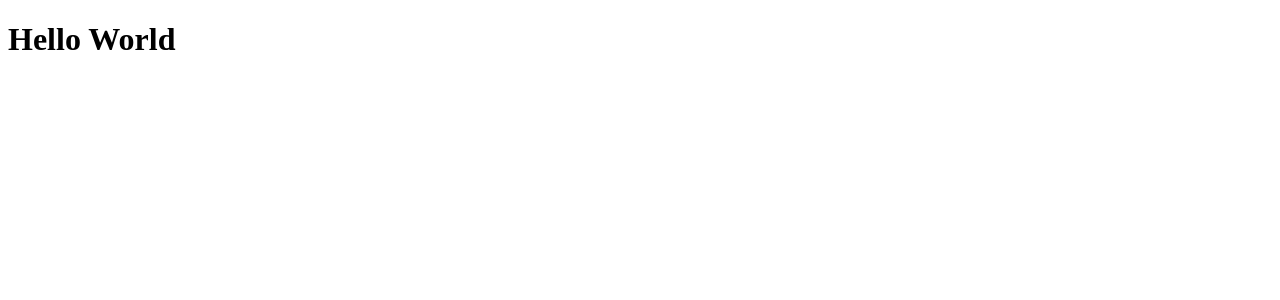
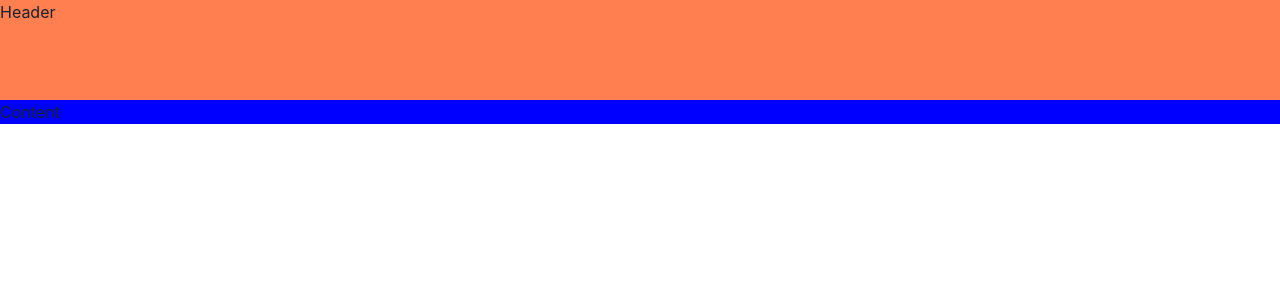
Before and after one commit to Tim-H96/nba-app, a React (Vite) app: page / in a window 1280 px wide. Shown: the top 300 px of the page. Built offline with nearby package versions, Linux system fonts and the light colour scheme.

Commit message:
Install ChakraUI and make basic layout

```diff
--- a/package.json
+++ b/package.json
@@ -10,6 +10,10 @@
     "preview": "vite preview"
   },
   "dependencies": {
+    "@chakra-ui/react": "^2.8.1",
+    "@emotion/react": "^11.11.1",
+    "@emotion/styled": "^11.11.0",
+    "framer-motion": "^10.16.4",
     "react": "^18.2.0",
     "react-dom": "^18.2.0"
   },
--- a/src/App.tsx
+++ b/src/App.tsx
@@ -1,7 +1,17 @@
+import { Grid, GridItem } from "@chakra-ui/react";
 import "./App.css";
 
 function App() {
-  return <h1>Hello World</h1>;
+  return (
+    <Grid
+      templateAreas={`'header'
+                      'content'`}
+      templateRows={"100px 1fr"}
+    >
+      <GridItem bg={"coral"}>Header</GridItem>
+      <GridItem bg={"blue"}>Content</GridItem>
+    </Grid>
+  );
 }
 
 export default App;
--- a/src/main.tsx
+++ b/src/main.tsx
@@ -1,10 +1,13 @@
-import React from 'react'
-import ReactDOM from 'react-dom/client'
-import App from './App.tsx'
-import './index.css'
+import React from "react";
+import ReactDOM from "react-dom/client";
+import App from "./App.tsx";
+import { ChakraProvider } from "@chakra-ui/react";
+import "./index.css";
 
-ReactDOM.createRoot(document.getElementById('root')!).render(
+ReactDOM.createRoot(document.getElementById("root")!).render(
   <React.StrictMode>
-    <App />
-  </React.StrictMode>,
-)
+    <ChakraProvider>
+      <App />
+    </ChakraProvider>
+  </React.StrictMode>
+);
```
Also changed, not shown: 1 other file (tests, documents, lock files or other folders).
